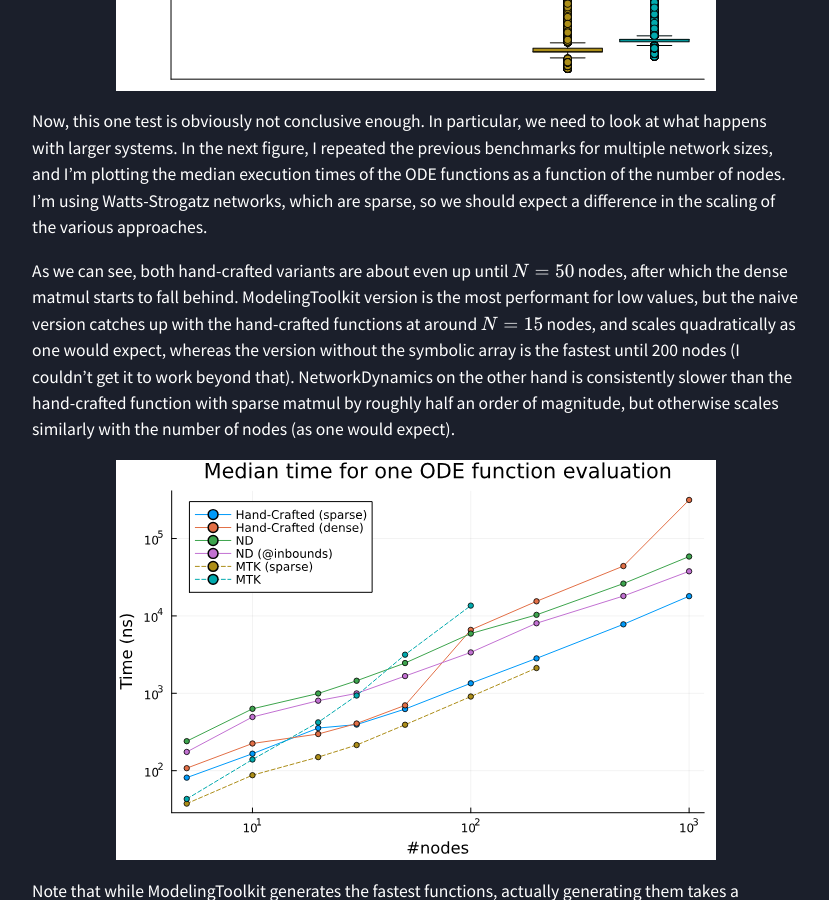
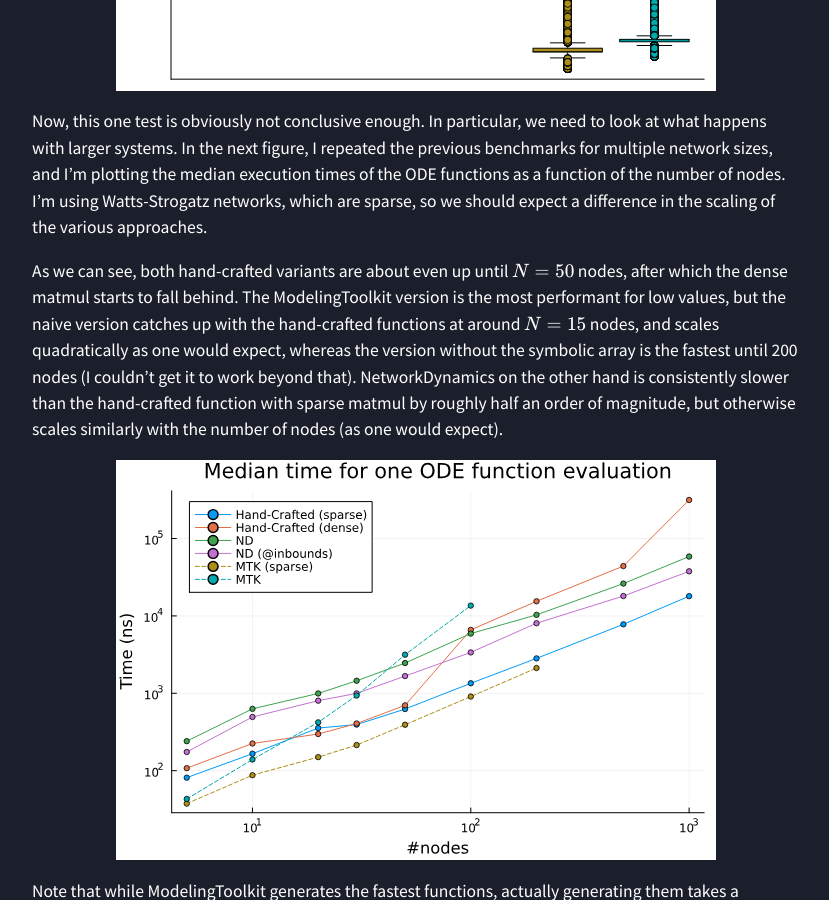
Before and after one commit to irregular-rhomboid/irregular-rhomboid.github.io, a Jekyll site: the page built from _posts/2023-05-31-julia-modelling-network-systems.md, in a window 1280 px wide and 900 px high, scrolled down 7208 px. Shown: the whole window, without its empty margins (224-1053 px from the left). Built offline with Jekyll 4.4.1, drawn with Linux system fonts in a browser that asks for light colours; nearby versions of some CDN libraries; some of the changed text lies outside the part shown.

Commit message:
Improve text. Fix typos

```diff
--- a/_posts/2023-05-31-julia-modelling-network-systems.md
+++ b/_posts/2023-05-31-julia-modelling-network-systems.md
@@ -40,7 +40,7 @@
 If we allow borrowing some notations from Julia, we can rewrite these in vector form as
 
 $$ \begin{align*}
-\dot{x} &= f_u.(u,v) - D_u L u,\\
+\dot{u} &= f_u.(u,v) - D_u L u,\\
 \dot{v} &= f_v.(u,v) - D_v L v,
 \end{align*} $$
 
@@ -241,7 +241,7 @@
 
 Now, this one test is obviously not conclusive enough. In particular, we need to look at what happens with larger systems. In the next figure, I repeated the previous benchmarks for multiple network sizes, and I'm plotting the median execution times of the ODE functions as a function of the number of nodes. I'm using Watts-Strogatz networks, which are sparse, so we should expect a difference in the scaling of the various approaches.
 
-As we can see, both hand-crafted variants are about even up until $N=50$ nodes, after which the dense matmul starts to fall behind. ModelingToolkit version is the most performant for low values, but the naive version catches up with the hand-crafted functions at around $N=15$ nodes, and scales quadratically as one would expect, whereas the version without the symbolic array is the fastest until 200 nodes (I couldn't get it to work beyond that). NetworkDynamics on the other hand is consistently slower than the hand-crafted function with sparse matmul by roughly half an order of magnitude, but otherwise scales similarly with the number of nodes (as one would expect).
+As we can see, both hand-crafted variants are about even up until $N=50$ nodes, after which the dense matmul starts to fall behind. The ModelingToolkit version is the most performant for low values, but the naive version catches up with the hand-crafted functions at around $N=15$ nodes, and scales quadratically as one would expect, whereas the version without the symbolic array is the fastest until 200 nodes (I couldn't get it to work beyond that). NetworkDynamics on the other hand is consistently slower than the hand-crafted function with sparse matmul by roughly half an order of magnitude, but otherwise scales similarly with the number of nodes (as one would expect).
 
 ![A plot of the median run times of the three approaches](/assets/img/julia-network-systems/benchmarks.svg)
 
```
Also changed, not shown: other parts of _posts/2023-05-31-julia-modelling-network-systems.md (+1 -1 lines).
